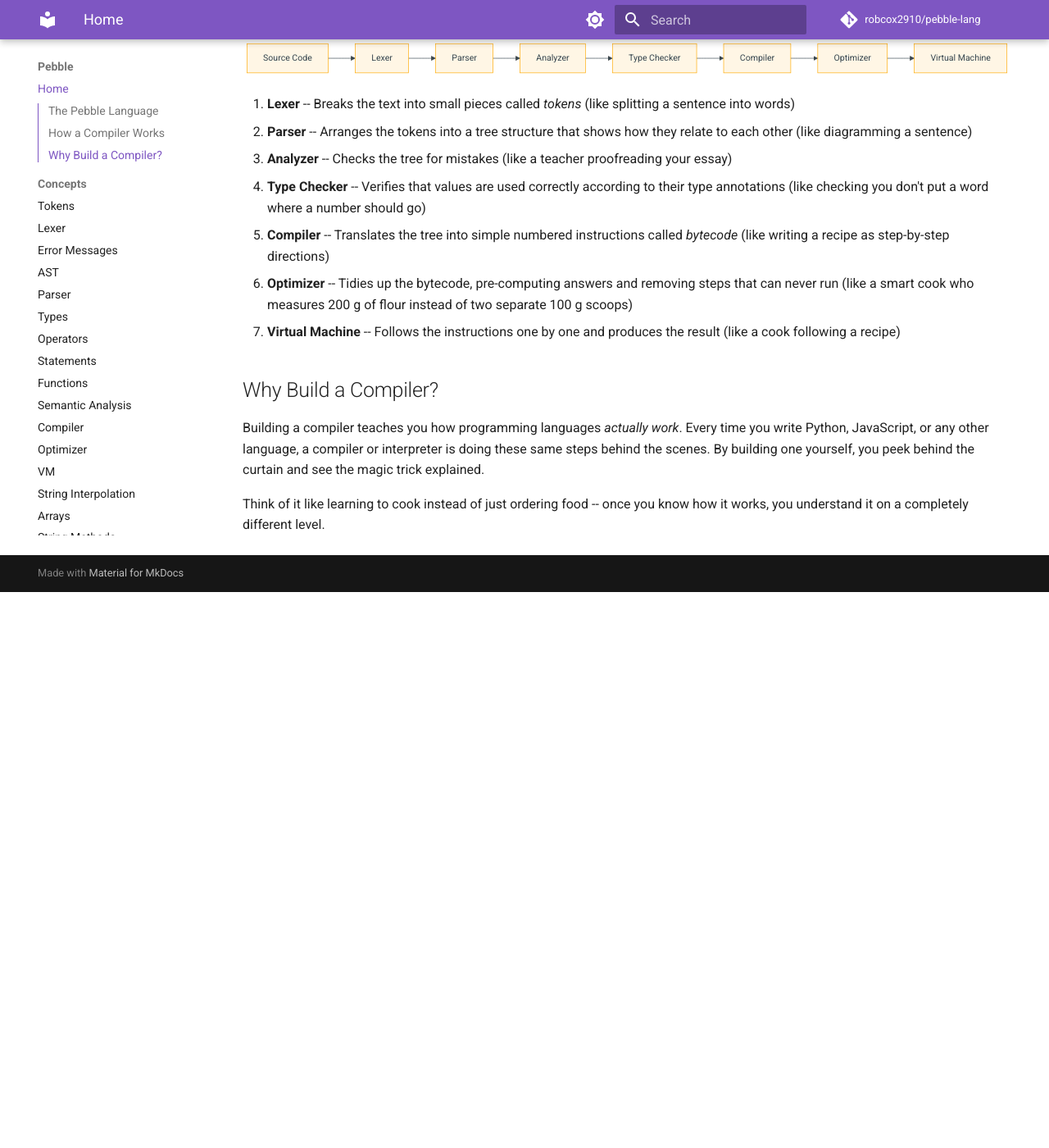
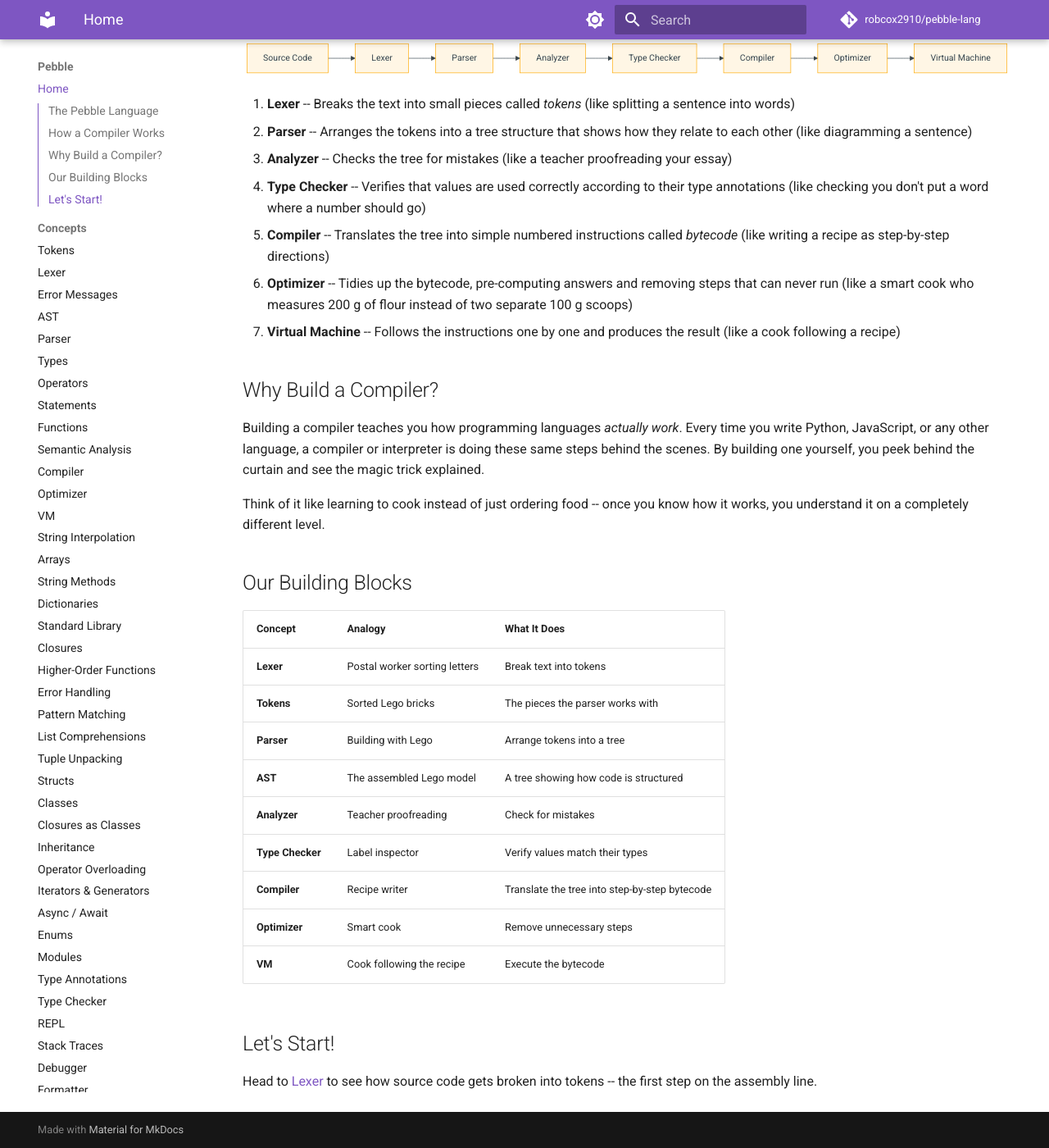
Before and after one commit to robcox2910/pebble-lang, an MkDocs documentation site: the page built from docs/index.md, in a window 1280 px wide and 1400 px high, scrolled down 714 px. Shown: the whole window at 82% size. Built offline with MkDocs 1.6.1 and Material for MkDocs 9.7.7, drawn with Linux system fonts in a browser that asks for light colours; comment, search, counter and statistics services are not loaded; before the commit the page ends 1436 px from its top, so only the background shows below that.

Commit message:
docs: cross-project consistency -- analogies, navigation, related projects
- Add/update building blocks tables and "Let's Start" links
- Add "Related Projects" section linking all 6 PyLearn modules
- Add CONTRIBUTING.md, .pre-commit-config.yaml, CI workflow where missing
- Add Issues and Documentation URLs to pyproject.toml
- Fix doc navigation ("Next Up" links)
- Update plugin docs to reference PyWeb/PyGit as existing projects

Co-Authored-By: Claude Opus 4.6 (1M context) <noreply@anthropic.com>

```diff
--- a/docs/index.md
+++ b/docs/index.md
@@ -67,3 +67,22 @@ yourself, you peek behind the curtain and see the magic trick explained.
 
 Think of it like learning to cook instead of just ordering food -- once you
 know how it works, you understand it on a completely different level.
+
+## Our Building Blocks
+
+| Concept | Analogy | What It Does |
+|---------|---------|-------------|
+| **Lexer** | Postal worker sorting letters | Break text into tokens |
+| **Tokens** | Sorted Lego bricks | The pieces the parser works with |
+| **Parser** | Building with Lego | Arrange tokens into a tree |
+| **AST** | The assembled Lego model | A tree showing how code is structured |
+| **Analyzer** | Teacher proofreading | Check for mistakes |
+| **Type Checker** | Label inspector | Verify values match their types |
+| **Compiler** | Recipe writer | Translate the tree into step-by-step bytecode |
+| **Optimizer** | Smart cook | Remove unnecessary steps |
+| **VM** | Cook following the recipe | Execute the bytecode |
+
+## Let's Start!
+
+Head to [Lexer](concepts/lexer.md) to see how source code gets
+broken into tokens -- the first step on the assembly line.
```
Also changed, not shown: README.md (+16 -0 lines).
